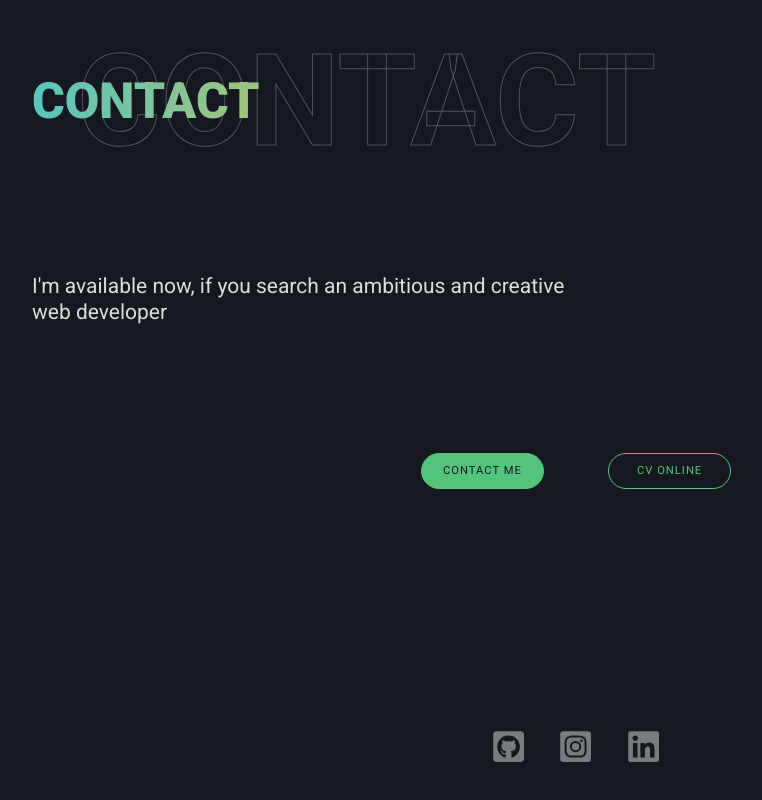
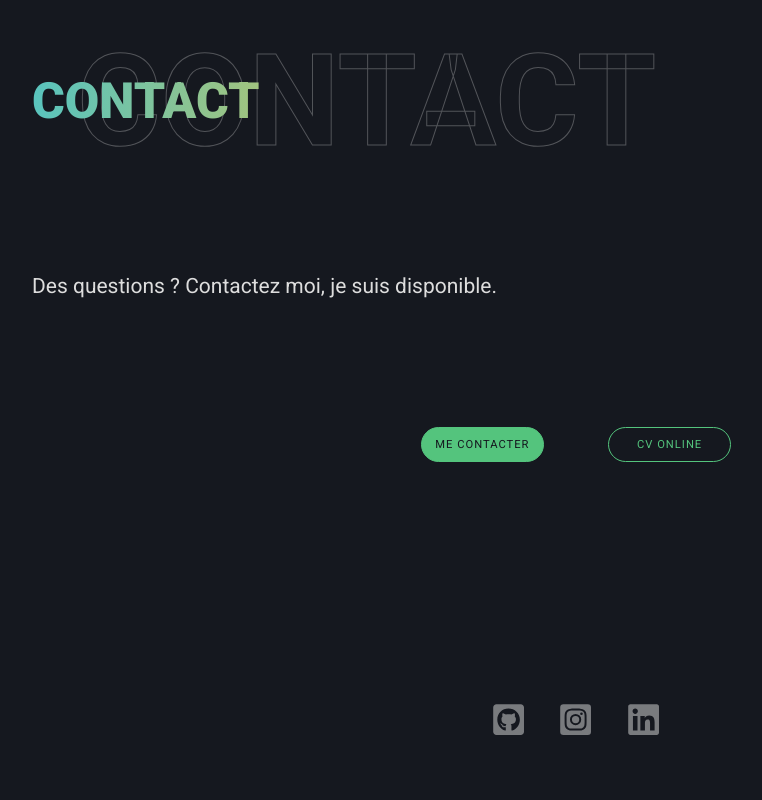
Before and after one commit to hamidousow/hamidousow, a React (Create React App) app: page / in a window 1280 px wide. Shown: the part 2571-3371 px from the top of the page, without its empty margins (64-826 px from the left). Built offline with nearby package versions, Linux system fonts and the light colour scheme.

Commit message:
contact section update 1

```diff
--- a/src/components/contact/Contact.js
+++ b/src/components/contact/Contact.js
@@ -11,14 +11,14 @@ const Contact = () => {
             <WrapTitle sectionTitle={"contact"} />
             <RichText>
                 <p className="text">
-                    I'm available now, if you search an ambitious and creative web developer
+                    Des questions ? Contactez moi, je suis disponible.
                 </p>
             </RichText>
 
             <div className="containerButton">
                 {/* <Button text={'contact me'} mailto={"hamidou.sow@hotmail.fr"}/> */}
                 <ButtonMailto className="button"
-                                text="contact me"
+                                text="me contacter"
                                 mailto="mailto:hamidou.sow@hotmail.fr"/>
                 <Button text={'cv online'} href={"https://hamidousow.github.io/hamidou-cv-online/"}/>
             </div>
```
